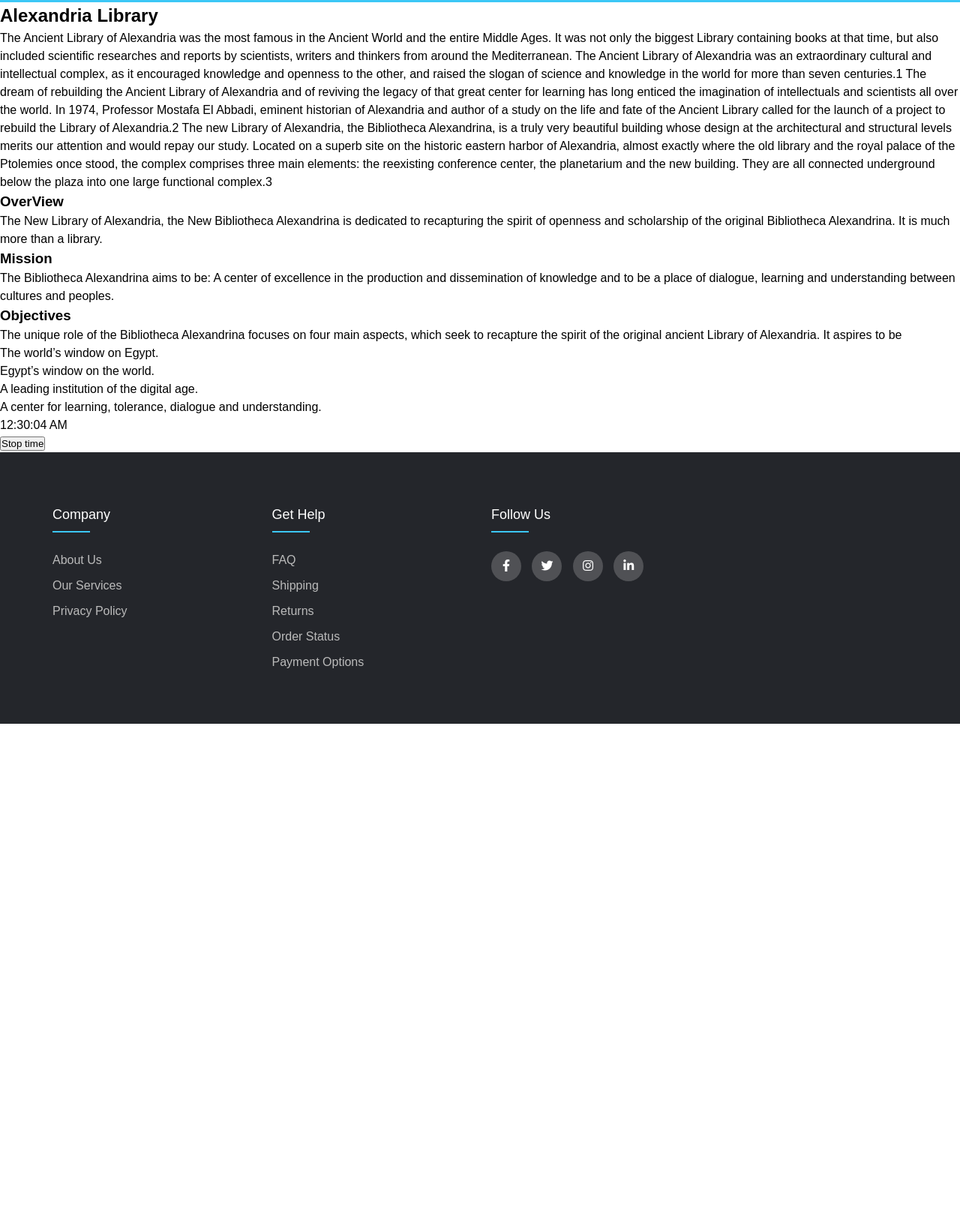
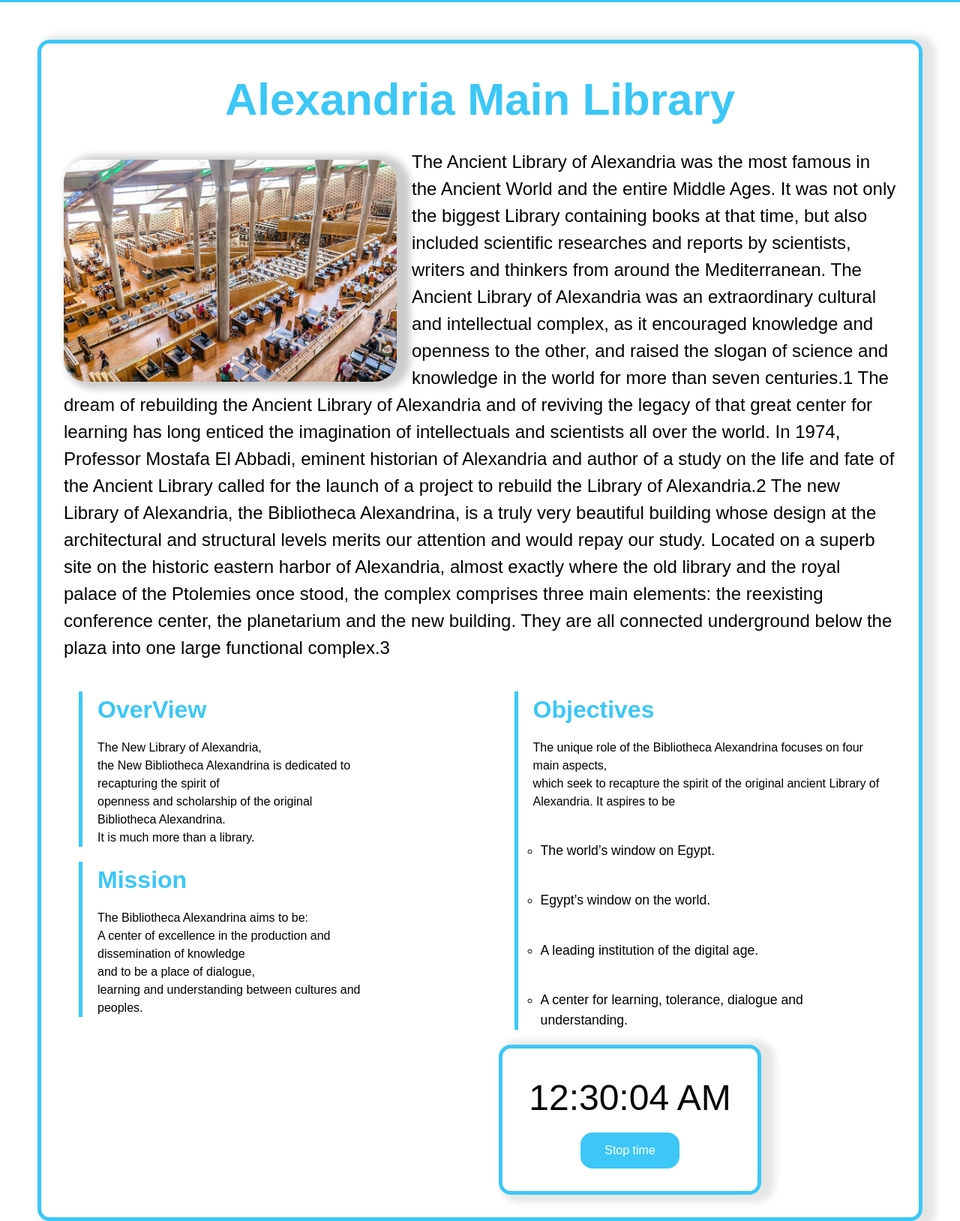
Before and after one commit to Mustafa-Mohamed26/Alexandria-Library-Site, a plain HTML site: page main_library.html in a window 1280 px wide. Shown: the part 135-1763 px from the top of the page at 75% size. Before the commit the page ends 1100 px from the top, so only its background shows below. Drawn offline with Linux system fonts and the light colour scheme.

Commit message:
main library

```diff
--- a/CSS/main_library.css
+++ b/CSS/main_library.css
@@ -0,0 +1,109 @@
+/* body standard*/
+* {
+  margin: 0;
+  padding: 0;
+}
+
+body {
+  min-height: 100vh;
+  font-family: "Segoe UI", Tahoma, Geneva, Verdana, sans-serif;
+}
+/* body standard ends*/
+
+section {
+  background-color: white;
+  padding: 15px;
+}
+.section-info {
+  margin: 35px;
+  padding: 30px;
+  border: 5px solid rgb(60, 199, 246);
+  border-radius: 16px;
+  box-shadow: 10px 2px 10px 8px rgba(0, 0, 0, 0.1);
+}
+.title {
+  font-size: 2.5rem;
+  color: rgb(60, 199, 246);
+  text-align: center;
+  margin-bottom: 20px;
+}
+.para-1 p {
+  font-size: 1.5em;
+  color: rgb(0, 0, 0);
+  text-align: left;
+}
+.para-1 img{
+    text-align: left;
+  border-radius: 30px;
+  box-shadow: 10px 2px 10px 8px rgba(0, 0, 0, 0.2);
+  width: 40%;
+  max-width: 800px;
+  height: auto;
+  margin-top: 15px;
+  margin-right: 20px;
+  float: left;
+}
+.paras {
+  margin-top: 20px;
+  display: flex;
+  padding: 20px;
+}
+.paras h3 {
+  font-size: 2rem;
+  color: rgb(60, 199, 246);
+  text-align: left;
+  margin-bottom: 15px;
+}
+.first_col {
+  margin-right: 200px;
+}
+.row1 {
+  border-left: 5px solid rgb(60, 199, 246);
+  padding-left: 20px;
+}
+.row2 {
+  border-left: 5px solid rgb(60, 199, 246);
+  padding-left: 20px;
+  margin-top: 20px;
+}
+.second_col {
+  border-left: 5px solid rgb(60, 199, 246);
+  padding-left: 20px;
+}
+.second_col ul li {
+  margin-top: 30px;
+  margin-left: 10px;
+  padding-top: 10px;
+  list-style-type: circle;
+  font-size: 1.1em;
+}
+.clock {
+  text-align: center;
+  margin-left: 580px;
+  padding: 30px;
+  width: 350px;
+  border: 5px solid rgb(60, 199, 246);
+  border-radius: 16px;
+  box-shadow: 10px 2px 10px 8px rgba(0, 0, 0, 0.1);
+}
+.clock p {
+  font-size: 3em;
+  color: rgb(0, 0, 0);
+}
+.clock button {
+  background-color: rgb(60, 199, 246); /* Green */
+  border: none;
+  border-radius: 16px;
+  color: white;
+  padding: 15px 32px;
+  margin-top: 10px;
+  text-align: center;
+  text-decoration: none;
+  display: inline-block;
+  font-size: 16px;
+  transition-duration: 0.4s;
+}
+.clock button:hover {
+  background-color: rgb(25, 148, 189);
+  color: white;
+}
--- a/main_library.html
+++ b/main_library.html
@@ -45,15 +45,17 @@
     </header>
     <main>
       <section>
-        <div>
-          <div class="image">
+        <div class="section-info">
+          <div class="section-container">
+
+            <div class="title">
+              <h2> Alexandria Main Library</h2>
             </div>
 
-          <div>
-            <h2> Alexandria Library</h2>
-          </div>
+            <div class="para-1">
 
-          <div>
+              <img src="./images/Alexandria library.jpg" alt="">
+
               <p class="aboutalex">The Ancient Library of Alexandria was the most famous in the Ancient World and the entire
                 Middle Ages. It was not only the biggest Library containing books at that time, but also
                 included scientific researches and reports by scientists, writers and thinkers from around the
@@ -76,32 +78,40 @@
                 the plaza into one large functional complex.3 </p>
             </div>
 
+            <div class="paras">
+              <div class="first_col">
+
+                <div class="row1">
                   <div class="overview">
                     <h3> OverView</h3>
                   </div>
 
                   <div class="overview2">
-              <p> The New Library of Alexandria, the New Bibliotheca Alexandrina is dedicated to recapturing the spirit of
+                    <p> The New Library of Alexandria,<br> the New Bibliotheca Alexandrina is dedicated to recapturing the spirit of<br>
                         openness and scholarship of the original
-                  Bibliotheca Alexandrina. It is much more than a library.</p>
+                        Bibliotheca Alexandrina.<br> It is much more than a library.</p>
                   </div>
-
+                </div>
+                <div class="row2">
                   <div class="mission">
                     <h3>Mission</h3>
                   </div>
 
                   <div class="mission2">
-              <p>The Bibliotheca Alexandrina aims to be: A center of excellence in the production and dissemination
-                  of knowledge and to be a place of dialogue, learning and understanding between cultures and peoples.</p>
+                    <p>The Bibliotheca Alexandrina aims to be: <br>A center of excellence in the production and dissemination
+                        of knowledge <br> and to be a place of dialogue, <br>learning and understanding between cultures and peoples.</p>
+                  </div>
+                </div>
               </div>
 
+              <div class="second_col">
                 <div class="objective">
                     <h3>Objectives</h3>
                 </div>
 
                 <div class="objective2">
                   <p>The unique role of the Bibliotheca Alexandrina focuses on four main
-                  aspects, which seek to recapture the spirit of the original ancient
+                    aspects,<br> which seek to recapture the spirit of the original ancient
                       Library of Alexandria. It aspires to be</p>
                 </div>
 
@@ -111,9 +121,13 @@
                   <li>A leading institution of the digital age.</li>
                   <li>A center for learning, tolerance, dialogue and understanding.</li>
                 </ul>
-
+              </div>
+            </div>
+            <div class="clock">
               <p id="demo"></p>
               <button onclick="clearInterval(myVar)">Stop time</button>
+            </div>
+          </div>
         </div>
       </section>
 
```
Lines whose indentation alone changed are shown as unchanged.
